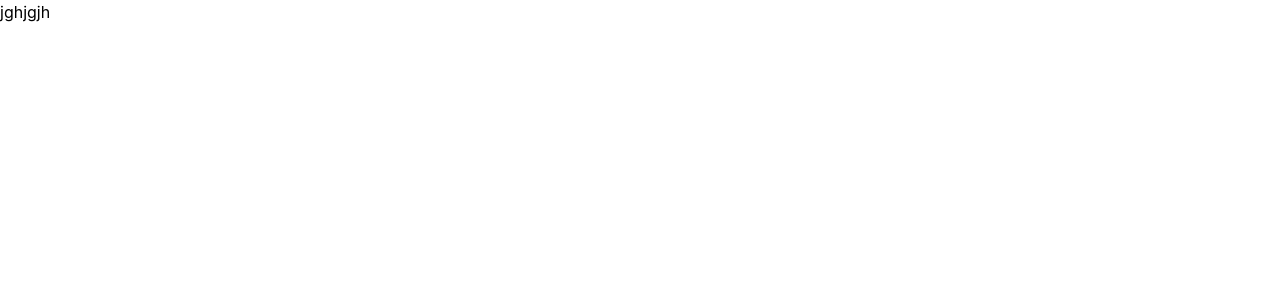
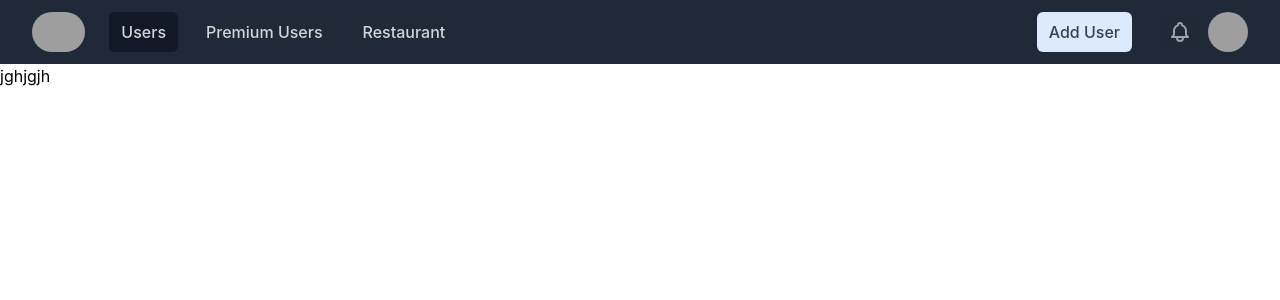
Before and after one commit to vladimirhambardzumyan24/Brainstorm-task, a React (Create React App) app: page /add/user in a window 1280 px wide. Shown: the top 300 px of the page. Built offline with nearby package versions, Linux system fonts and the light colour scheme; grey boxes are pictures that could not be loaded.

Commit message:
feat(Router) :added some Links

```diff
--- a/src/components/AddUser/AddUser.jsx
+++ b/src/components/AddUser/AddUser.jsx
@@ -1,5 +1,10 @@
-export default function AddUser(){
-    return (
-        <div>jghjgjh</div>
-    )
+import Navbar from "../Navigation/Navigation";
+
+export default function AddUser() {
+  return (
+    <>
+      <Navbar />
+      <div>jghjgjh</div>
+    </>
+  );
 }
--- a/src/components/Navigation/Navigation.jsx
+++ b/src/components/Navigation/Navigation.jsx
@@ -31,9 +31,11 @@ export default function Navbar() {
 
                 <div className="hidden sm:block sm:ml-6">
                   <div className="flex space-x-4">
-                    <div className="text-gray-300 cursor-pointer hover:bg-gray-700 hover:text-white block px-3 py-2 rounded-md text-base font-medium bg-gray-900">
-                      Users
-                    </div>
+                    <Link to="/">
+                      <div className="text-gray-300 cursor-pointer hover:bg-gray-700 hover:text-white block px-3 py-2 rounded-md text-base font-medium bg-gray-900">
+                        Users
+                      </div>
+                    </Link>
                     <div className="text-gray-300 cursor-pointer hover:bg-gray-700 hover:text-white block px-3 py-2 rounded-md text-base font-medium">
                       Premium Users
                     </div>
--- a/src/components/User/Users.jsx
+++ b/src/components/User/Users.jsx
@@ -6,7 +6,7 @@ import Navbar from "../Navigation/Navigation";
 export default function Users({ editThisUser }) {
   const [data, setData] = useState([]);
   const [usersCount, setUsersCount] = useState(0);
-  const [pageArray, setPageArray] = useState([1, 2, 3]);
+  const [pageArray, setPageArray] = useState([1, 2]);
   const [pageCount, setPageCount] = useState(0);
   const [thisPage, setThisPage] = useState(1);
   const limit = 10;
@@ -45,6 +45,7 @@ export default function Users({ editThisUser }) {
   };
 
   const handleGivNextPage = () => {
+    console.log(`thisPage`, thisPage);
     if (thisPage < pageCount) {
       setThisPage(thisPage + 1);
     }
```
